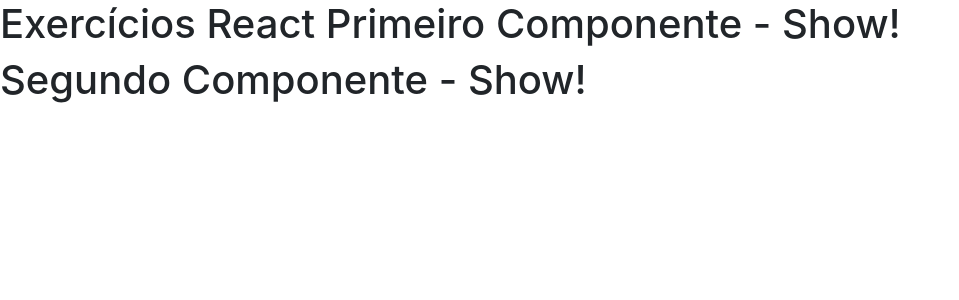
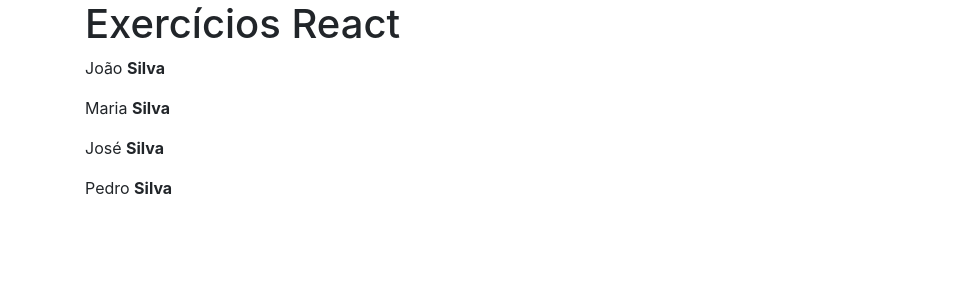
Before and after one commit to ollyvergithub/CursoReactMarcelo, a React (Create React App) app in the folder exercicios-react/: page / in a window 1280 px wide. Shown: the top 300 px of the page, without its empty margins (0-959 px from the left). Built offline with nearby package versions, Linux system fonts and the light colour scheme.

Commit message:
Aula 3 - React - 25 - Componentes Filhos - Memberr

```diff
--- a/exercicios-react/src/App.js
+++ b/exercicios-react/src/App.js
@@ -1,9 +1,11 @@
 import React from 'react';
+import SilvaFamily from './Componentes/silvaFamily';
 
-export default props => (
-
-    <h1>Exercícios React Primeiro Componente - {props.value}</h1>
-
+const App = ()=> (
+    <div className="container">
+        <h1>Exercícios React </h1>
+        <SilvaFamily/>
+    </div>
 );
 
-export const Segundo = props => <h1>Segundo Componente - {props.value}</h1>
+export default App;
--- /dev/null
+++ b/exercicios-react/src/Componentes/Member.js
@@ -0,0 +1,7 @@
+import React, {Component} from 'react';
+
+export default props => (
+    <div>
+        <p>{props.name} <strong>{props.lastName}</strong></p>
+    </div>
+);
--- /dev/null
+++ b/exercicios-react/src/Componentes/silvaFamily.js
@@ -0,0 +1,12 @@
+import React from 'react';
+import Member from './Member';
+
+export default props => (
+    <div>
+        <Member name='João' lastName="Silva"/>
+        <Member name='Maria' lastName="Silva"/>
+        <Member name='José' lastName="Silva"/>
+        <Member name='Pedro' lastName="Silva"/>
+    </div>
+
+)
--- a/exercicios-react/src/index.js
+++ b/exercicios-react/src/index.js
@@ -1,14 +1,9 @@
 import React from 'react';
 import ReactDOM from 'react-dom';
-import App, {Segundo} from './App';
+import App from './App';
 import * as serviceWorker from './serviceWorker';
 
-ReactDOM.render(
-    <div>
-        <App value='Show!' />
-        <Segundo value='Show!'/>
-    </div>
-    ,document.getElementById('root'));
+ReactDOM.render(<App />, document.getElementById('root'));
 
 // If you want your app to work offline and load faster, you can change
 // unregister() to register() below. Note this comes with some pitfalls.
```
